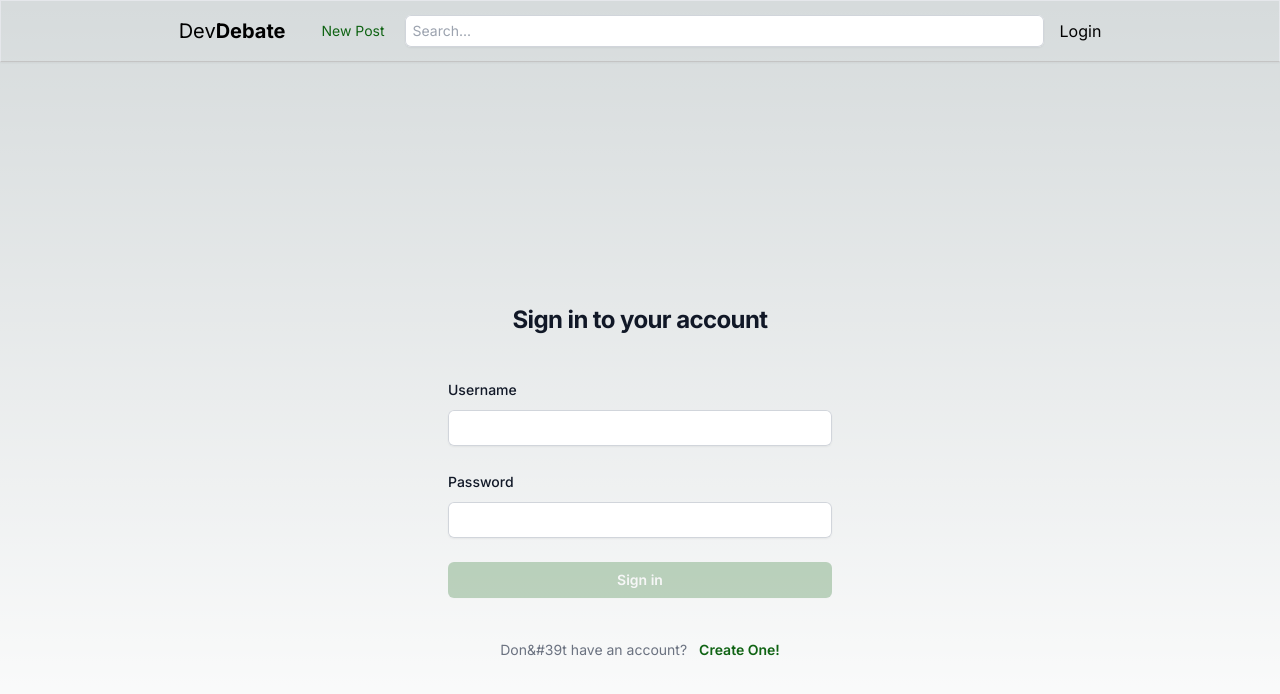
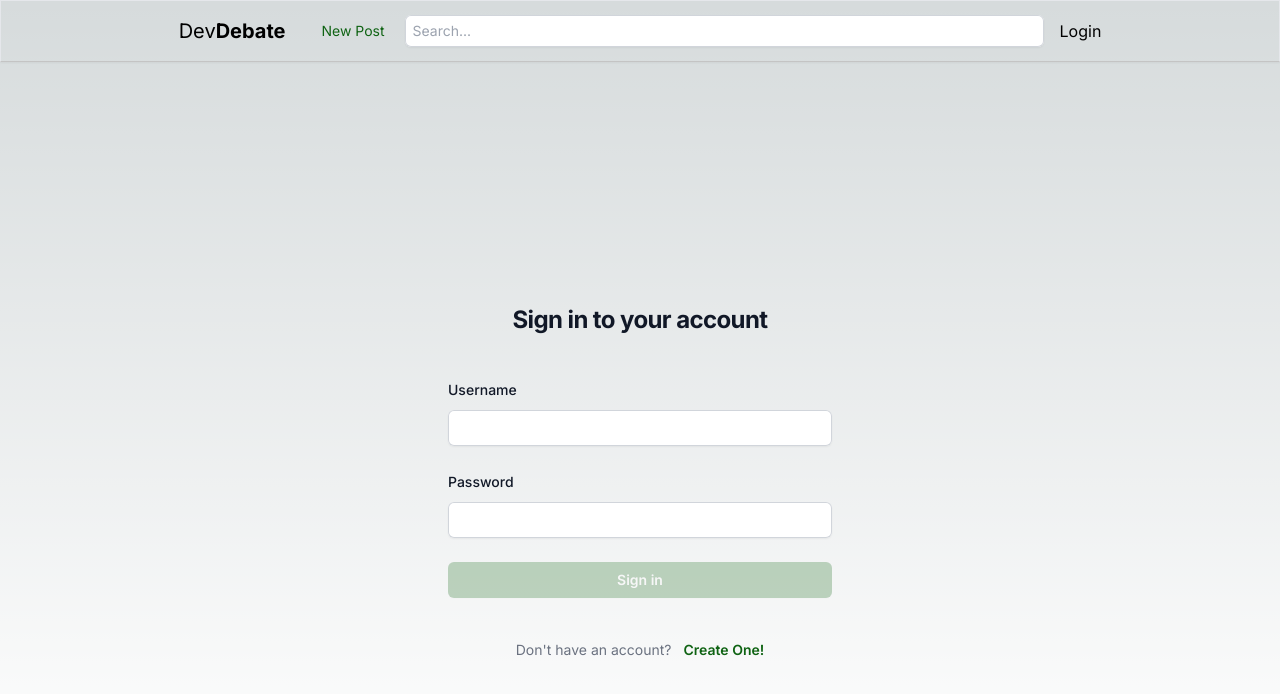
Before and after one commit to Beth-Kavod/Xodus-Blog, a Next.js app: page /accounts/login in a window 1280 px wide. Shown: the top 694 px of the page. Built offline with nearby package versions, Linux system fonts and the light colour scheme.

Commit message:
Fixed build

```diff
--- a/app/accounts/profile/[username]/page.tsx
+++ b/app/accounts/profile/[username]/page.tsx
@@ -176,7 +176,7 @@ function ProfilePage(): JSX.Element {
                     </div>
 
                     {/* Render the users posts */}
-                    <h1 className="text-2xl p-8"> {user?.username}'s Posts </h1>
+                    <h1 className="text-2xl p-8"> {user?.username}&#39;s Posts </h1>
                     <p className="px-8 pb-4 font-light"> {totalPosts} Posts </p>
                     <div className="divide-y divide-light-border border-y border-light-border">
                         {posts.map((post) => (
--- a/app/layout.tsx
+++ b/app/layout.tsx
@@ -8,7 +8,7 @@ const inter = Inter({ subsets: ['latin'] })
 
 export const metadata: Metadata = {
   title: 'Xodus Blog',
-  description: 'Generated by create next app',
+  description: 'A blog cataloguing the Exodus out of mystery Babylon',
 }
 
 export default function RootLayout({
--- a/components/LoginForm.tsx
+++ b/components/LoginForm.tsx
@@ -111,7 +111,7 @@ function LoginForm() {
                 </form>
 
                 <p className="mt-10 text-center text-sm text-gray-500">
-                    Don&#39t have an account?
+                    Don&#39;t have an account?
                     <Link
                         href="/accounts/create"
                         className="font-semibold leading-6 text-light-theme-green ml-3 hover:text-light-theme-green-active transition-all"
```
